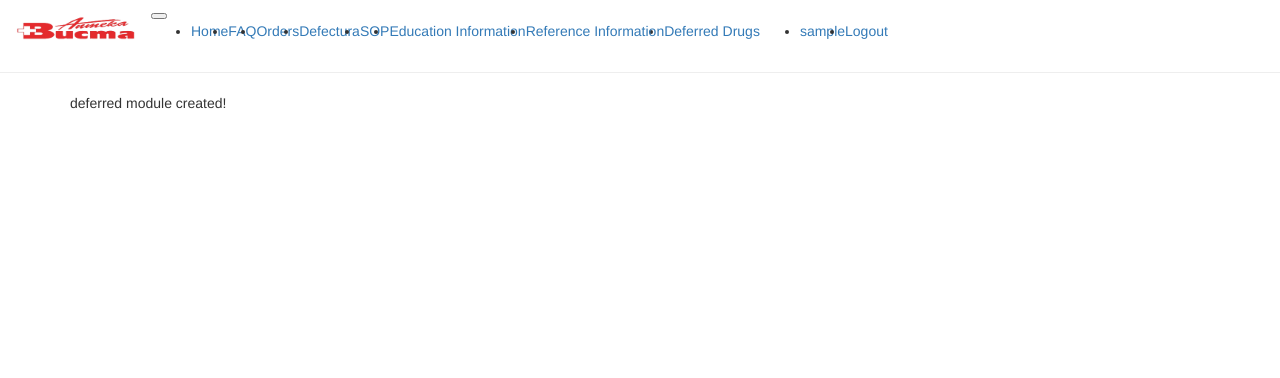
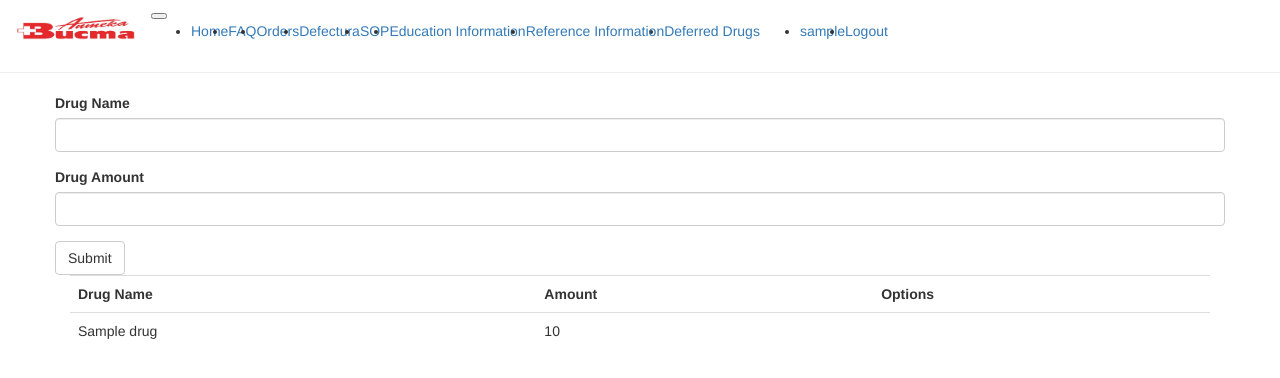
Before and after one commit to Nerevarishe/news_site, a Flask app: page /deferred/ in a window 1280 px wide. Shown: the top 378 px of the page. Run offline with Flask 2, Linux system fonts and the light colour scheme; a user stored in the database is signed in; tables that the repository leaves empty hold one stand-in row (values such as "Sample post"); some libraries are stand-ins or nearby versions.

Commit message:
deferred module base functionality

```diff
--- a/app/deferred/forms.py
+++ b/app/deferred/forms.py
@@ -6,6 +6,6 @@ from flask_babel import lazy_gettext as _l
 
 
 class DeferredForm(FlaskForm):
-    title = StringField(_l('Title'), validators=[DataRequired()])
-    body = CKEditorField(_l('FAQ'), validators=[DataRequired()])
+    drug_name = StringField(_l('Drug Name'), validators=[DataRequired()])
+    drug_amount = StringField(_l('Drug Amount'), validators=[DataRequired()])
     submit = SubmitField(_l('Submit'))
--- a/app/deferred/routes.py
+++ b/app/deferred/routes.py
@@ -2,12 +2,30 @@ from flask import render_template, redirect, url_for
 from flask_login import login_required
 from flask_babel import _
 from app import db
-# from app.deferred.forms import DeferredForm
-# from app.models import DeferredPost
+from app.deferred.forms import DeferredForm
+from app.models import DeferredDrug
 from app.deferred import bp
 
 
 @bp.route('/', methods=['GET', 'POST'])
 def deferred():
-    # deferred_posts = DeferredPost().query.order_by(DeferredPost.timestamp.desc()).all()
-    return render_template('deferred.html', title=_('deferred'))
+    form = DeferredForm()
+    deferred_posts = DeferredDrug().query.order_by(DeferredDrug.drug_name.desc()).all()
+    if form.validate_on_submit():
+        deferred_drug = DeferredDrug(
+            drug_name = form.drug_name.data,
+            drug_amount = form.drug_amount.data
+        )
+        db.session.add(deferred_drug)
+        db.session.commit()
+        return redirect(url_for('deferred.deferred'))
+    return render_template('deferred.html', title=_('deferred'), deferred_posts=deferred_posts, form=form)
+
+
+@bp.route('/delete_drug/<id>', methods=['GET', 'POST'])
+@login_required
+def delete_drug(id):
+    delete_drug = DeferredDrug().query.filter_by(id=id).first()
+    db.session.delete(delete_drug)
+    db.session.commit()
+    return redirect(url_for('deferred.deferred'))
--- a/app/deferred/templates/deferred.html
+++ b/app/deferred/templates/deferred.html
@@ -6,5 +6,34 @@
 {% endblock %}
 
 {% block app_content %}
-    deferred module created!
+    {% if current_user.is_authenticated %}
+        <div class="row">
+            <div class="">
+                {{ wtf.quick_form(form) }}
+            </div>
+        </div>
+    {% endif %}
+    <table class="table">
+        <tr>
+            <th>{{ _('Drug Name') }}</th>
+            <th>{{ _('Amount') }}</th>
+            {% if current_user.is_authenticated %}
+                <th>{{ _('Options') }}</th>
+            {% endif %}
+        </tr>
+        {% for deferred_post in deferred_posts %}
+            <tr>
+                <td>{{ deferred_post.drug_name }}</td>
+                <td>{{ deferred_post.drug_amount }}</td>
+                {% if current_user.is_authenticated %}
+                    <td>
+                        <a href="{{ url_for('deferred.delete_drug', id=deferred_post.id) }}">
+                            <i class="fas fa-trash-alt"></i>
+                        </a>
+                    </td>
+                {% endif %}
+            </tr>
+        {% endfor %}
+
+    </table>
 {% endblock %}
```
